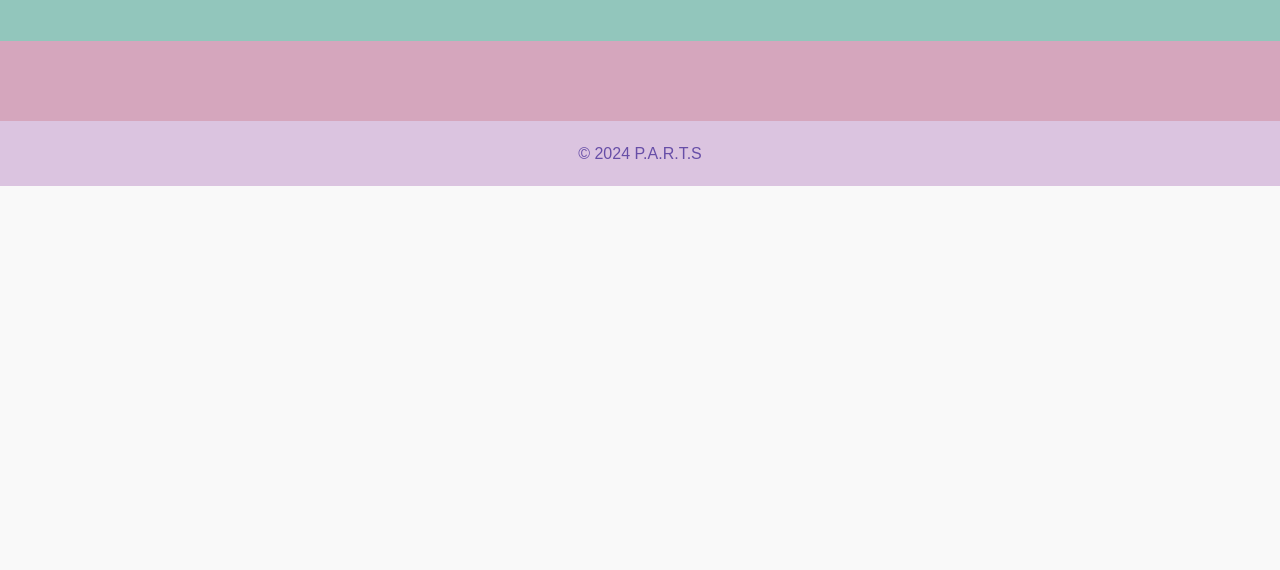
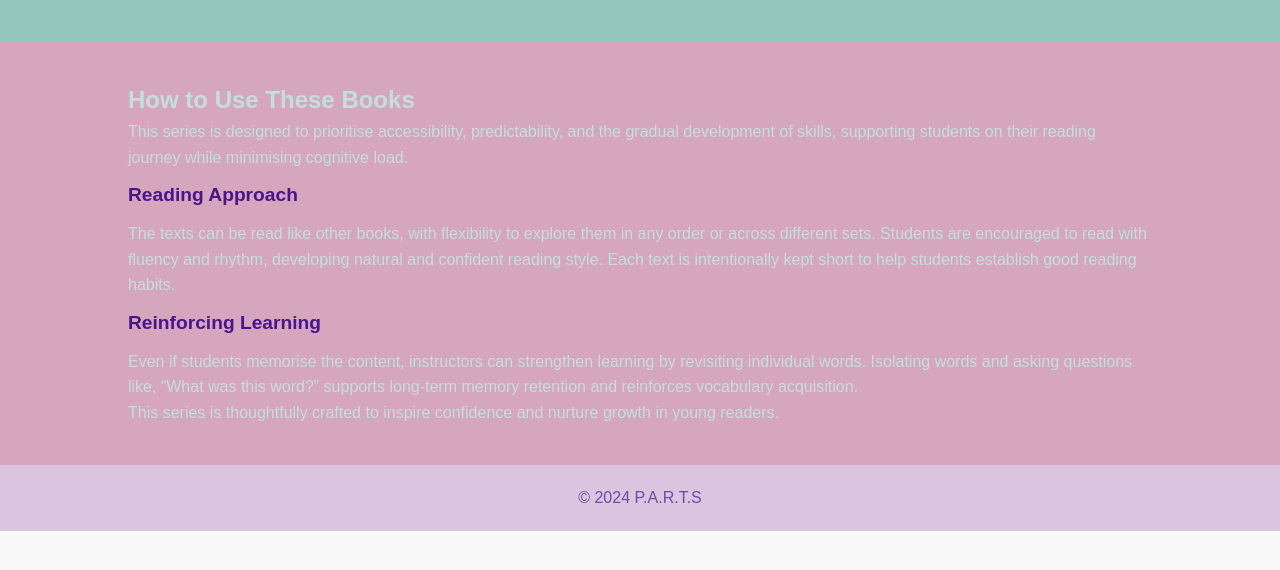
Before and after one commit to Melissa2016/MasterTeams2024, a plain HTML site: page how-to-use.html in a window 1280 px wide. Shown: the part 126-696 px from the top of the page. Drawn offline with Linux system fonts and the light colour scheme.

Commit message:
I have added code for how to use webtab.

```diff
--- a/how-to-use.html
+++ b/how-to-use.html
@@ -21,6 +21,34 @@
     </nav>
 
     <main>
+        <section class="introduction">
+            <div class="container">
+                <h2>How to Use These Books</h2>
+                <div class="info-box">
+                    <p>This series is designed to prioritise accessibility, predictability, and the gradual development of skills, supporting students on their reading journey while minimising cognitive load.</p>
+                </div>
+            </div>
+        </section>
+
+        <section class="reading-approach">
+            <div class="container">
+                <h3>Reading Approach</h3>
+                <p>The texts can be read like other books, with flexibility to explore them in any order or across different sets. Students are encouraged to read with fluency and rhythm, developing natural and confident reading style. Each text is intentionally kept short to help students establish good reading habits.</p>
+            </div>
+        </section>
+
+        <section class="reinforcing-learning">
+            <div class="container">
+                <h3>Reinforcing Learning</h3>
+                <p>Even if students memorise the content, instructors can strengthen learning by revisiting individual words. Isolating words and asking questions like, “What was this word?” supports long-term memory retention and reinforces vocabulary acquisition.</p>
+            </div>
+        </section>
+
+        <section class="inspiration">
+            <div class="container">
+                <p>This series is thoughtfully crafted to inspire confidence and nurture growth in young readers.</p>
+            </div>
+        </section>
     </main>
 <!---->
     <footer>
```
